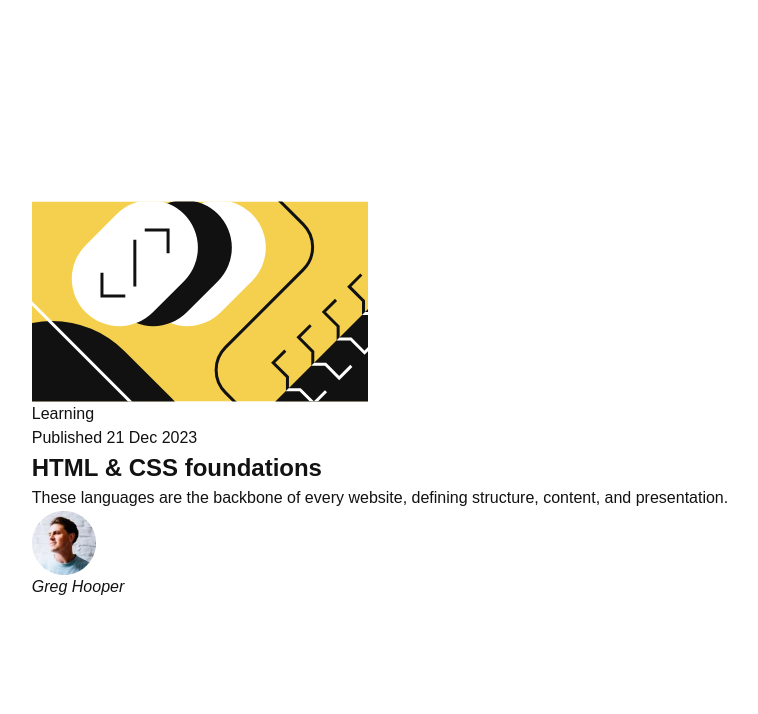
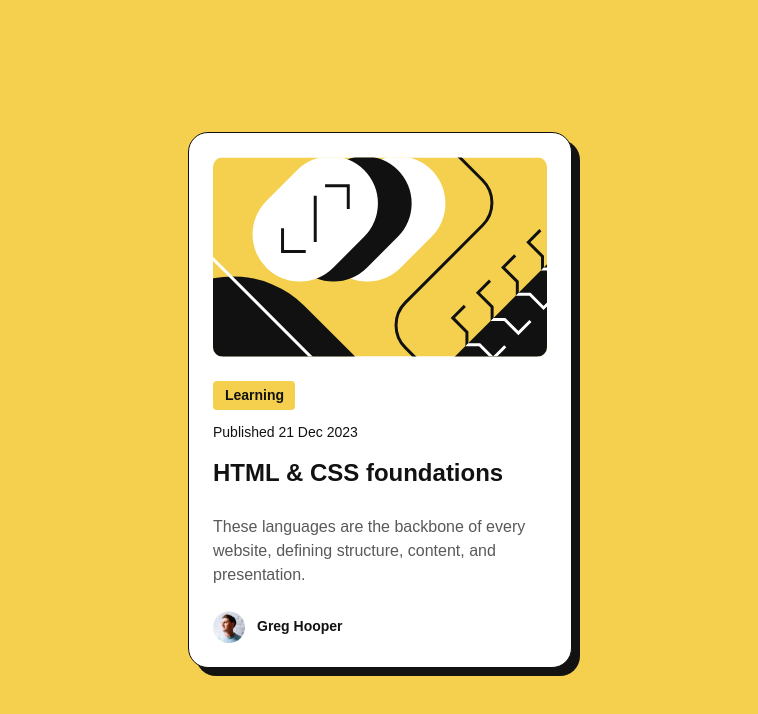
Before and after one commit to KirativeWD/blog-preview-card, a React (Vite) app: page / in a window 1280 px wide. Shown: the top 714 px of the page, without its empty margins (260-1018 px from the left). Built offline with nearby package versions, Linux system fonts and the light colour scheme; a web font is replaced by a local one.

Commit message:
Added classes and functions to support CSS styles

```diff
--- a/src/components/ArticlePreview.jsx
+++ b/src/components/ArticlePreview.jsx
@@ -1,21 +1,44 @@
-import React from "react";
+import React, { useEffect } from "react";
+import './css/ArticlePreview.css';
 
 function ArticlePreview({ blogData }) {
 
+    const articleCategories = ["Learning", "Tips & Tricks", "Trends"]
+    const categoryColors = ["hsl(47 88% 63%)", "hsl(104 90% 70%)", "hsl(173 88% 63%)"]
+
+    const getCategoryColor = (category) => {
+        const categoryIndex = articleCategories.indexOf(category);
+        return categoryColors[categoryIndex] || "hsl(0 0% 100%)";
+    };
+
+    const categoryColor = getCategoryColor(blogData.category);
+
+    // Sets the background color of the page depending on the category selected
+    useEffect(() => {
+        document.body.style.backgroundColor = categoryColor;
+
+        return () => {
+            document.body.style.backgroundColor = "";
+        }
+
+    }, [categoryColor]);
+
     return (
+        <a className="article-preview" href="#" style={{ "--category-color": categoryColor }} >
             <article>
-            <img src={blogData.illustration} alt="" />
+                <img className="article-preview__illustration" src={blogData.illustration} alt="" />
                 <header>
-                <p>{blogData.category}</p>
-                <p>Published <time>21 Dec 2023</time></p>
+                    <p className="article-preview__category">{blogData.category}</p>
+                    <p className="article-preview__date">Published <time>21 Dec 2023</time></p>
                     <h1>{blogData.title}</h1>
                 </header>
-            <p>{blogData.preview}</p>
+                <p className="article-preview__preview">{blogData.preview}</p>
                 <footer>
-                <img src={blogData.avatar} alt={blogData.authorAlt} />
+                    <img className="article-preview__avatar" src={blogData.avatar} alt={blogData.authorAlt} />
                     <address>{blogData.author}</address>
                 </footer>
             </article>
+        </a>
     )
 }
 
```
Lines whose indentation alone changed are shown as unchanged.
